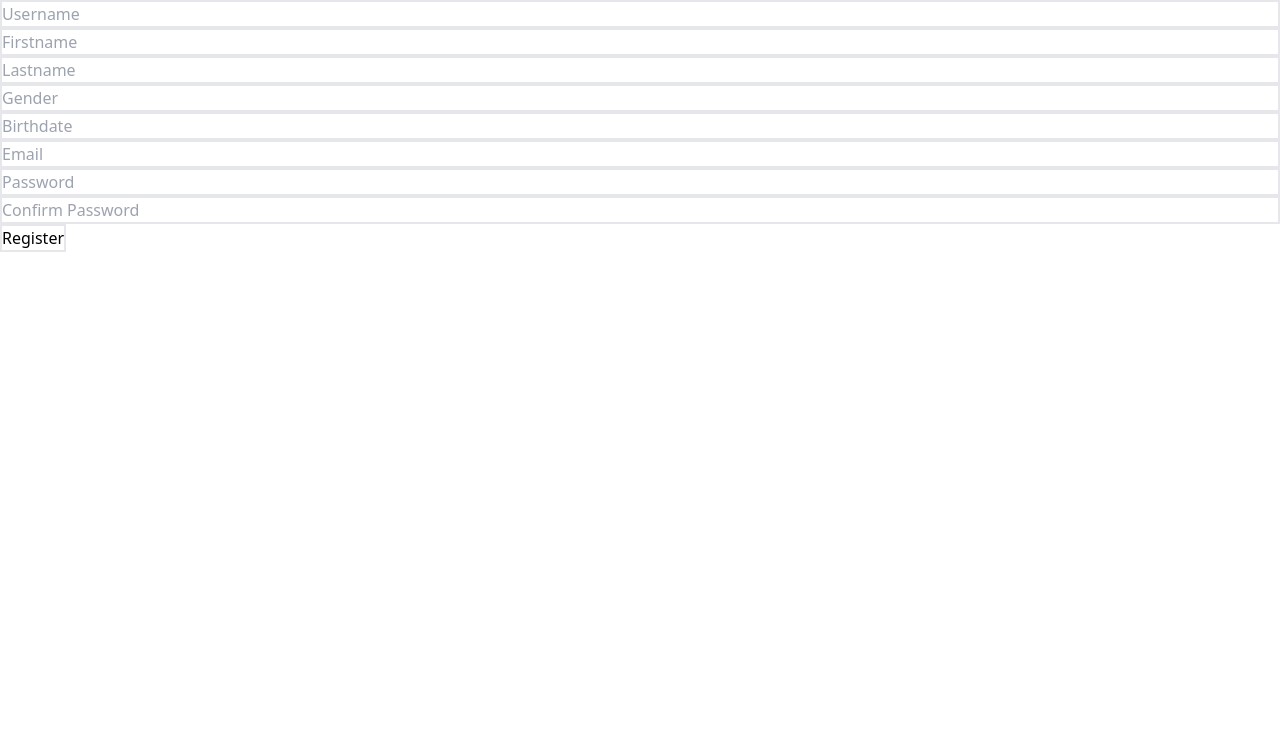
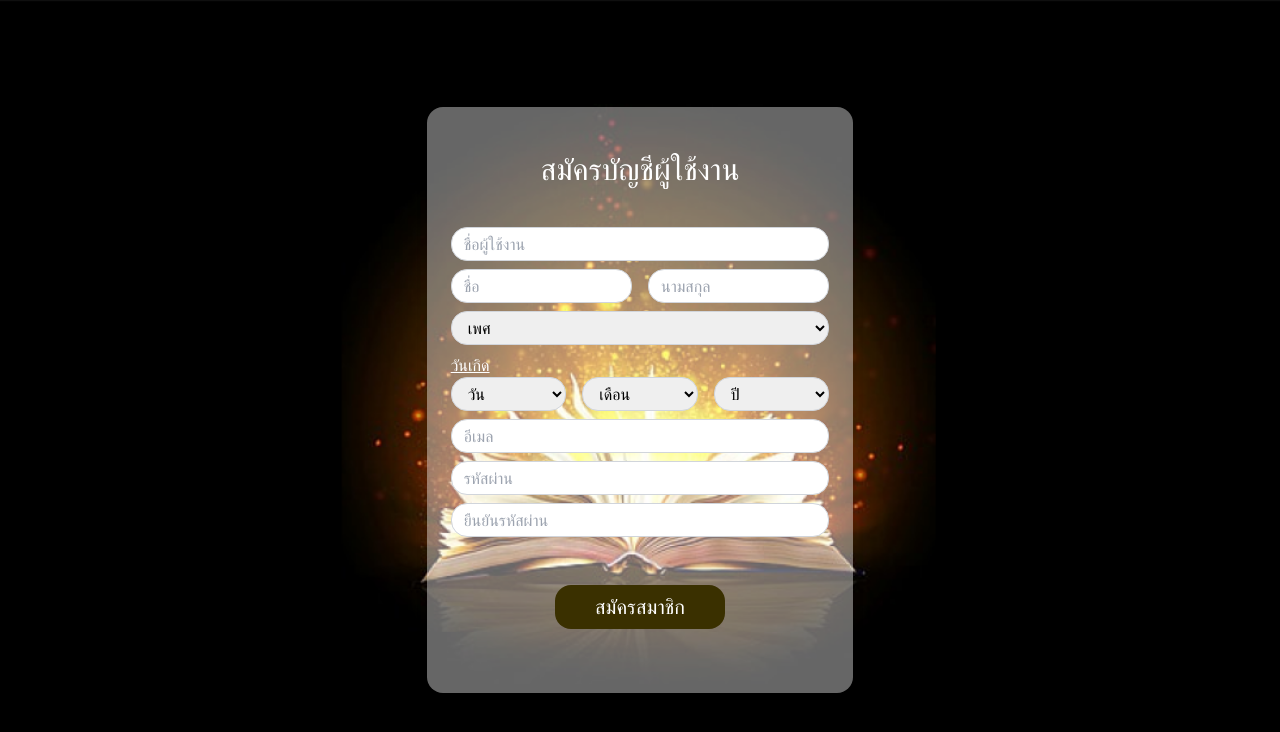
Before and after one commit to Jeditale/ThreadHive, a Next.js app in the folder threadhiveblog/: page /register in a window 1280 px wide. Shown: the top 732 px of the page. Built offline with nearby package versions, Linux system fonts and the light colour scheme.

Commit message:
update css

```diff
--- a/threadhiveblog/app/globals.css
+++ b/threadhiveblog/app/globals.css
@@ -3,3 +3,6 @@
 @tailwind utilities;
 
 /* Mint edits on this page mainly naka */
+/* body {
+    background-image: url("/assets/bg.png");
+} */
--- a/threadhiveblog/app/login/page.js
+++ b/threadhiveblog/app/login/page.js
@@ -11,15 +11,25 @@ export default function LoginPage() {
 
     const [state, formAction] = useActionState(login,init)
     return (
-        <div>
-            <form action={formAction}>
-                <div className="border-2">
-                    <input type="text" name="email" placeholder="Email" />
+        <div className="flex min-h-screen items-center justify-center bg-cover bg-center" style={{ backgroundImage: "url('/assets/bg.png')" }}>
+            <form action={formAction} className="bg-white bg-opacity-40 p-6 rounded-2xl shadow-lg w-1/3 h-auto">
+
+                <h2 className="text-white text-3xl text-center mb-20 mt-20">ลงชื่อเข้าใช้งาน</h2>
+
+                <div className="mb-4">
+                    <input type="text" name="email" placeholder="อีเมล"
+                        className="text-xl w-full p-3 border border-gray-300 rounded-2xl focus:ring-2 focus:ring-[#3A3000] focus:outline-none"/>
                 </div>
-                <div className="border-2">
-                    <input type="password" name="password" placeholder="Password" />
+
+                <div className="mb-4">
+                    <input type="password" name="password" placeholder="รหัสผ่าน"
+                        className="text-xl w-full p-3 mt-5 border border-gray-300 rounded-2xl focus:ring-2 focus:ring-[#3A3000] focus:outline-none"/>
                 </div>
-                <button className="border-2">Login</button>
+
+                <div className="flex justify-center">
+                    <button type="submit" className="text-2xl w-auto bg-[#3A3000] text-white p-10 pt-3 pb-3 rounded-2xl hover:bg-black transition duration-300 mb-20 mt-20 ">เข้าสู่ระบบ</button>
+                </div>
+
             </form>
         </div>
     )
--- a/threadhiveblog/app/register/page.js
+++ b/threadhiveblog/app/register/page.js
@@ -11,35 +11,83 @@ export default function RegisterPage() {
 
     const [state, formAction] = useActionState(register,init)
     return (
-        <div>
-            <form action={formAction}>
-                <div className="border-2">
-                    <input type="text" name="username" placeholder="Username" />
+        <div className="flex min-h-screen items-center justify-center bg-cover bg-center" style={{ backgroundImage: "url('/assets/bg.png')" }}>
+            <form action={formAction} className="bg-white bg-opacity-40 p-6 rounded-2xl shadow-lg w-1/3 h-1/2">
+
+            <h2 className="text-white text-3xl text-center mb-10 mt-5">สมัครบัญชีผู้ใช้งาน</h2>
+
+                <div>
+                    <input type="text" name="username" placeholder="ชื่อผู้ใช้งาน"
+                    className="text-base w-full p-1 pl-3 mb-2 border border-gray-300 rounded-2xl focus:ring-2 focus:ring-[#3A3000] focus:outline-none"/>
                 </div>
-                <div className="border-2">
-                    <input type="text" name="fname" placeholder="Firstname" />
+
+                <div>
+                    <div className="flex space-x-4">
+                        <div className="flex-grow">
+                            <input type="text" name="fname" placeholder="ชื่อ"
+                            className="text-base  w-full p-1 pl-3 mb-2 border border-gray-300 rounded-2xl focus:ring-2 focus:ring-[#3A3000] focus:outline-none"/>
+                        </div>
+
+                        <div className="flex-grow">
+                            <input type="text" name="lname" placeholder="นามสกุล"
+                            className="text-base  w-full p-1 pl-3 mb-2 border border-gray-300 rounded-2xl focus:ring-2 focus:ring-[#3A3000] focus:outline-none"/>
+                        </div>
+                    </div>
                 </div>
-                <div className="border-2">
-                    <input type="text" name="lname" placeholder="Lastname" />
+
+                <div>
+                    <select type="text" name="gender" placeholder="เพศ"
+                    className="text-base w-full p-1 pl-3 mb-2 border border-gray-300 rounded-2xl focus:ring-2 focus:ring-[#3A3000] focus:outline-none">
+                    <option value="" disabled selected>เพศ</option>
+                    <option value="male">ชาย</option>
+                    <option value="female">หญิง</option>
+                    <option value="other">อื่นๆ</option>
+                    </select>
                 </div>
-                <div className="border-2">
-                    <input type="text" name="gender" placeholder="Gender" />
-                    {/* Dropdown */}
+
+                <div>
+                    <label className="text-base text-white underline decoration-white">วันเกิด</label>
+                    <div className="flex space-x-4">
+                        <select name="day" className="text-base  w-full p-1 pl-3 mb-2 border border-gray-300 rounded-2xl focus:ring-2 focus:ring-[#3A3000] focus:outline-none">
+                            <option value="" disabled selected>วัน</option>
+                            {Array.from({ length: 31 }, (_, i) => i + 1).map(day => (
+                                <option key={day} value={day}>{day}</option>
+                            ))}
+                        </select>
+                        <select name="day" className="text-base  w-full p-1 pl-3 mb-2 border border-gray-300 rounded-2xl focus:ring-2 focus:ring-[#3A3000] focus:outline-none">
+                            <option value="" disabled selected>เดือน</option>
+                            {['มกราคม', 'กุมภาพันธ์', 'มีนาคม', 'เมษายน', 'พฤษภาคม', 'มิถุนายน', 'กรกฎาคม', 'สิงหาคม', 'กันยายน', 'ตุลาคม', 'พฤศจิกายน', 'ธันวาคม'].map((month, index) => (
+                                <option key={index} value={index + 1}>{month}</option>
+                            ))}
+                        </select>
+                        <select name="day" className="text-base  w-full p-1 pl-3 mb-2 border border-gray-300 rounded-2xl focus:ring-2 focus:ring-[#3A3000] focus:outline-none">
+                            <option value="" disabled selected>ปี</option>
+                            {Array.from({ length: 100 }, (_, i) => new Date().getFullYear() - i).map(year => (
+                                <option key={year} value={year}>{year}</option>
+                            ))}
+                        </select>
+                    </div>
                 </div>
-                <div className="border-2">
-                    <input type="text" name="birthdate" placeholder="Birthdate" />
-                    {/* Datepick */}
+
+                <div>
+                    <input type="text" name="email" placeholder="อีเมล"
+                    className="text-base  w-full p-1 pl-3 mb-2 border border-gray-300 rounded-2xl focus:ring-2 focus:ring-[#3A3000] focus:outline-none"/>
                 </div>
-                <div className="border-2">
-                    <input type="text" name="email" placeholder="Email" />
+
+                <div>
+                    <input type="password" placeholder="รหัสผ่าน"
+                    className="text-base  w-full p-1 pl-3 mb-2 border border-gray-300 rounded-2xl focus:ring-2 focus:ring-[#3A3000] focus:outline-none"/>
                 </div>
-                <div className="border-2">
-                    <input type="password" placeholder="Password" />
+
+                <div>
+                    <input type="password" name="password" placeholder="ยืนยันรหัสผ่าน"
+                    className="text-base  w-full p-1 pl-3 mb-2 border border-gray-300 rounded-2xl focus:ring-2 focus:ring-[#3A3000] focus:outline-none"/>
                 </div>
-                <div className="border-2">
-                    <input type="password" name="password" placeholder="Confirm Password" />
+
+                <div className="flex justify-center">
+                    <button className="w-auto bg-[#3A3000] text-white text-xl p-10 pt-2 pb-2 rounded-2xl hover:bg-black transition duration-300 mb-10 mt-10 ">สมัครสมาชิก</button>
                 </div>
-                <button className="border-2">Register</button>
+
             </form>
         </div>
     )
--- a/threadhiveblog/package.json
+++ b/threadhiveblog/package.json
@@ -9,9 +9,10 @@
     "lint": "next lint"
   },
   "dependencies": {
+    "next": "15.1.5",
     "react": "^19.0.0",
     "react-dom": "^19.0.0",
-    "next": "15.1.5"
+    "threadhiveblog": "file:"
   },
   "devDependencies": {
     "postcss": "^8",
```
Also changed, not shown: threadhiveblog/public/assets/bg.png (added), 1 other file (tests, documents, lock files or other folders).
